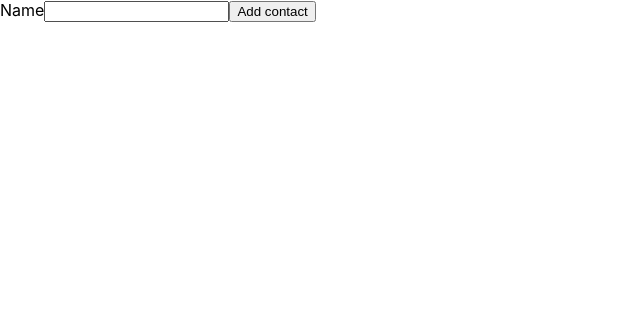
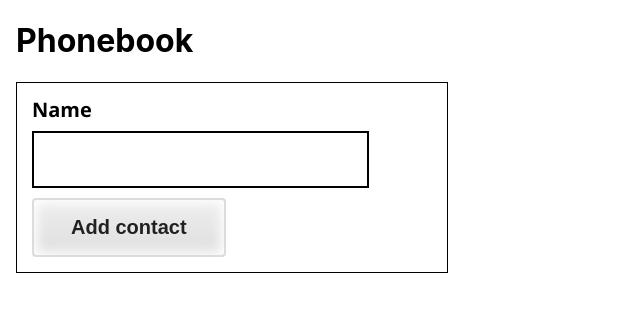
Before and after one commit to Illia-illia/goit-react-hw-03-phonebook, a React (Create React App) app: page / in a window 1280 px wide. Shown: the top 312 px of the page, without its empty margins (0-640 px from the left). Built offline with nearby package versions, Linux system fonts and the light colour scheme.

Commit message:
add formik

```diff
--- a/package.json
+++ b/package.json
@@ -7,10 +7,14 @@
     "@testing-library/jest-dom": "^5.16.3",
     "@testing-library/react": "^12.1.4",
     "@testing-library/user-event": "^13.5.0",
+    "formik": "^2.2.9",
+    "nanoid": "^4.0.0",
     "react": "^18.1.0",
     "react-dom": "^18.1.0",
     "react-scripts": "5.0.1",
-    "web-vitals": "^2.1.3"
+    "styled-components": "^5.3.6",
+    "web-vitals": "^2.1.3",
+    "yup": "^0.32.11"
   },
   "scripts": {
     "start": "react-scripts start",
--- a/src/components/App.jsx
+++ b/src/components/App.jsx
@@ -1,4 +1,14 @@
 import { Component } from 'react';
+// import { nanoid } from 'nanoid';
+import { Formik, ErrorMessage } from 'formik';
+import * as yup from 'yup';
+import { Wrap, FormContact, Label, Input, Button } from './App.styled';
+
+const schema = yup.object().shape({ name: yup.string().required() });
+
+const initialValues = {
+  name: '',
+};
 
 export class App extends Component {
   state = {
@@ -6,20 +16,38 @@ export class App extends Component {
     name: '',
   };
   render() {
+    const handleSubmit = (values, { resetForm }) => {
+      console.log(values);
+      this.setState(() => ({
+        name: values,
+      }));
+      console.log('state', this.state);
+      resetForm();
+    };
     return (
-      <div>
-        <label>
-          Name
-          <input
-            type="text"
-            name="name"
-            pattern="^[a-zA-Zа-яА-Я]+(([' -][a-zA-Zа-яА-Я ])?[a-zA-Zа-яА-Я]*)*$"
-            title="Name may contain only letters, apostrophe, dash and spaces. For example Adrian, Jacob Mercer, Charles de Batz de Castelmore d'Artagnan"
-            required
-          />
-          <button type="button"> Add contact</button>
-        </label>
-      </div>
+      <Wrap>
+        <h1>Phonebook</h1>
+        <Formik
+          initialValues={initialValues}
+          onSubmit={handleSubmit}
+          validationSchema={schema}
+        >
+          <FormContact autoComplete="off">
+            <Label>
+              Name
+              <Input
+                type="text"
+                name="name"
+                pattern="^[a-zA-Zа-яА-Я]+(([' -][a-zA-Zа-яА-Я ])?[a-zA-Zа-яА-Я]*)*$"
+                title="Name may contain only letters, apostrophe, dash and spaces. For example Adrian, Jacob Mercer, Charles de Batz de Castelmore d'Artagnan"
+              ></Input>
+              <ErrorMessage component="div" name="name" />
+            </Label>
+            <Button type="submit">Add contact</Button>
+          </FormContact>
+        </Formik>
+        <ul></ul>
+      </Wrap>
     );
   }
 }
--- /dev/null
+++ b/src/components/App.styled.js
@@ -0,0 +1,56 @@
+import styled from 'styled-components';
+import { Form, Field } from 'formik';
+
+export const Wrap = styled.div`
+  margin: 16px;
+`;
+
+export const FormContact = styled(Form)`
+  border: 1px solid black;
+  width: 400px;
+  display: block;
+  padding: 15px;
+  margin: 0;
+`;
+
+export const Label = styled.label`
+  font-family: 'Segoe UI', Tahoma, Geneva, Verdana, sans-serif;
+  font-size: 20px;
+  font-weight: 700;
+  line-height: 1.15;
+`;
+
+export const Input = styled(Field)`
+  all: unset;
+  display: flex;
+  border: 2px solid black;
+  margin: 10px 0;
+  padding: 15px;
+  font-size: 20px;
+  &:focus-visible {
+    border-radius: 4px;
+    border: 3px solid lightblue;
+  }
+`;
+
+export const Button = styled.button`
+  display: block;
+  box-shadow: inset 0px 0px 12px 3px #ffffff;
+  background: linear-gradient(to bottom, #ededed 5%, #dfdfdf 100%);
+  background-color: #ededed;
+  border-radius: 4px;
+  border: 2px solid #dcdcdc;
+  display: inline-block;
+  cursor: pointer;
+  color: #212121;
+  font-family: Arial;
+  font-size: 20px;
+  font-weight: bold;
+  padding: 16px 37px;
+  text-decoration: none;
+
+  &:hover {
+    background: linear-gradient(to bottom, #dfdfdf 5%, #ededed 100%);
+    background-color: #dfdfdf;
+  }
+`;
```
Also changed, not shown: 1 other file (tests, documents, lock files or other folders).
